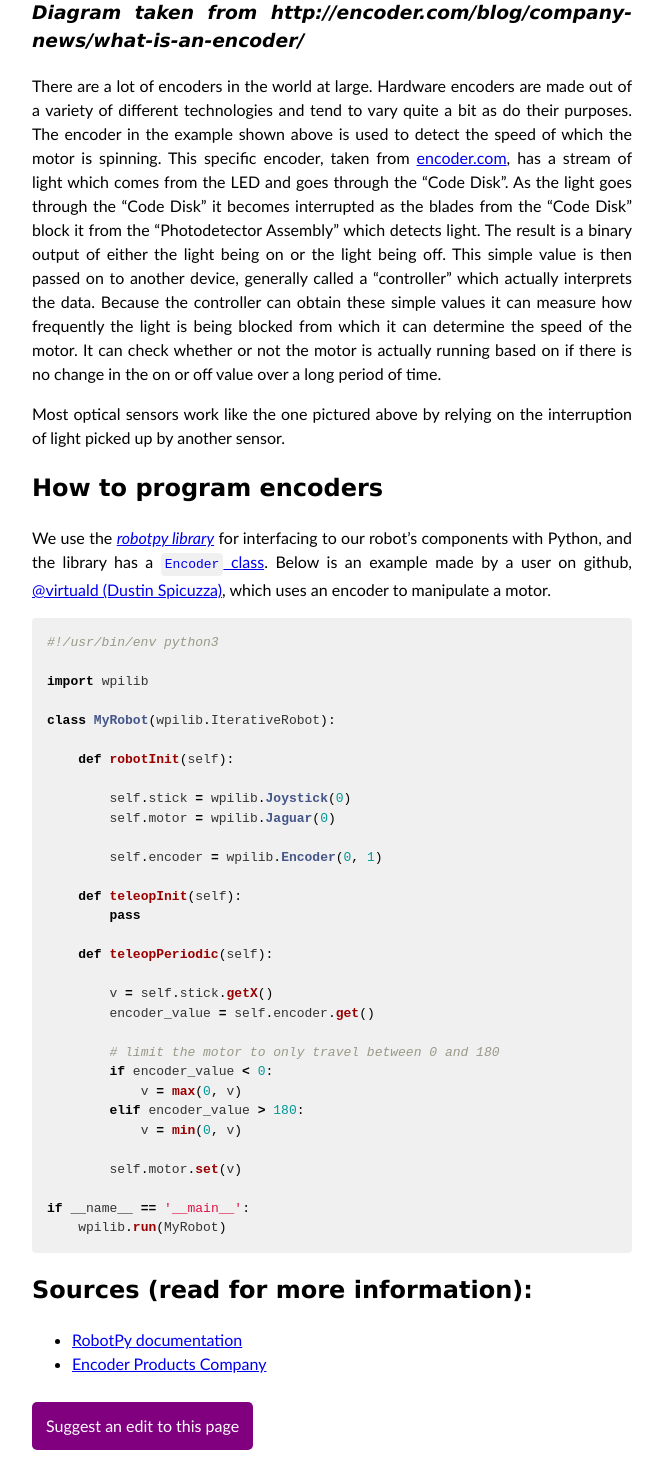
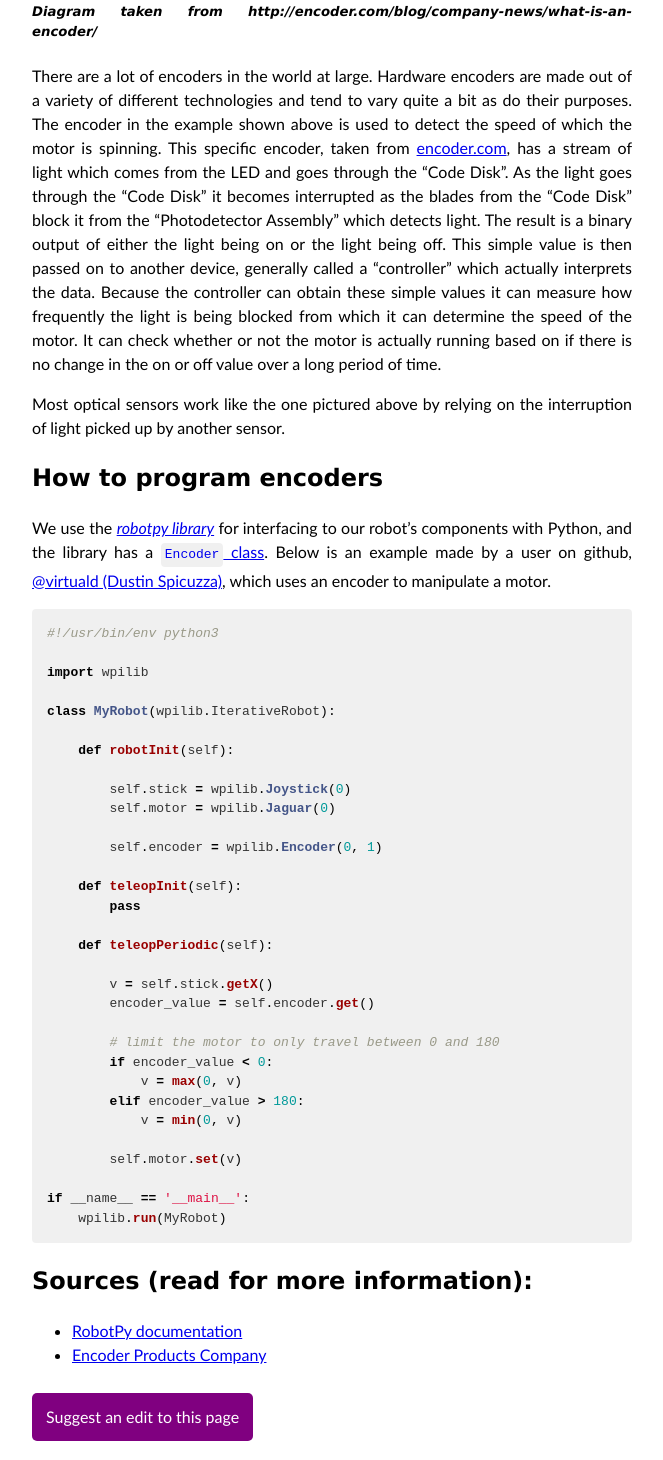
Before and after one commit to Pigmice2733/wiki, a Jekyll site: the page built from programming/encoders.md, in a window 1280 px wide. Shown: the part 899-2359 px from the top of the page, without its empty margins (308-971 px from the left). Built offline with Jekyll 4.4.1, drawn with Linux system fonts in a browser that asks for light colours; our own code applies the rules of GitHub Pages for plain Markdown files.

Commit message:
Fixing some silly formatting
Changing header text for the sourcing of the image.

```diff
--- a/programming/encoders.md
+++ b/programming/encoders.md
@@ -11,7 +11,7 @@ There's lots of different examples of encoders at work all around us, such as:
 **How do Encoders (generally) work?**
 
 ![Encoder Diagram](http://encoder.com/core/files/encoder/uploads/images/Encoder-exploded-COLOR-v2.jpg)
-### *Diagram taken from http://encoder.com/blog/company-news/what-is-an-encoder/*
+##### *Diagram taken from http://encoder.com/blog/company-news/what-is-an-encoder/*
 
 There are a lot of encoders in the world at large. Hardware encoders are made out of a variety of different technologies and tend to vary quite a bit as do their purposes. The encoder in the example shown above is used to detect the speed of which the motor is spinning. This specific encoder, taken from [encoder.com](http://encoder.com/blog/company-news/what-is-an-encoder/), has a stream of light which comes from the LED and goes through the "Code Disk". As the light goes through the "Code Disk" it becomes interrupted as the blades from the "Code Disk" block it from the "Photodetector Assembly" which detects light. The result is a binary output of either the light being on or the light being off. This simple value is then passed on to another device, generally called a "controller" which actually interprets the data. Because the controller can obtain these simple values it can measure how frequently the light is being blocked from which it can determine the speed of the motor. It can check whether or not the motor is actually running based on if there is no change in the on or off value over a long period of time.
 
```
